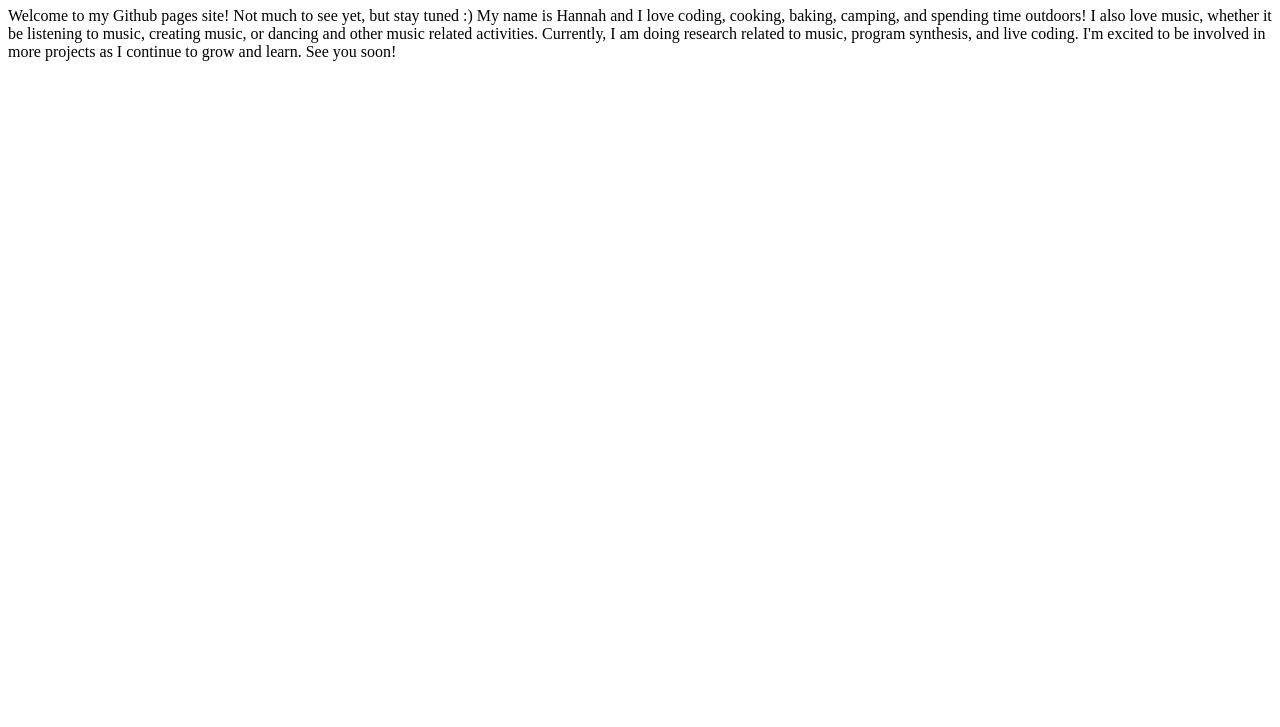
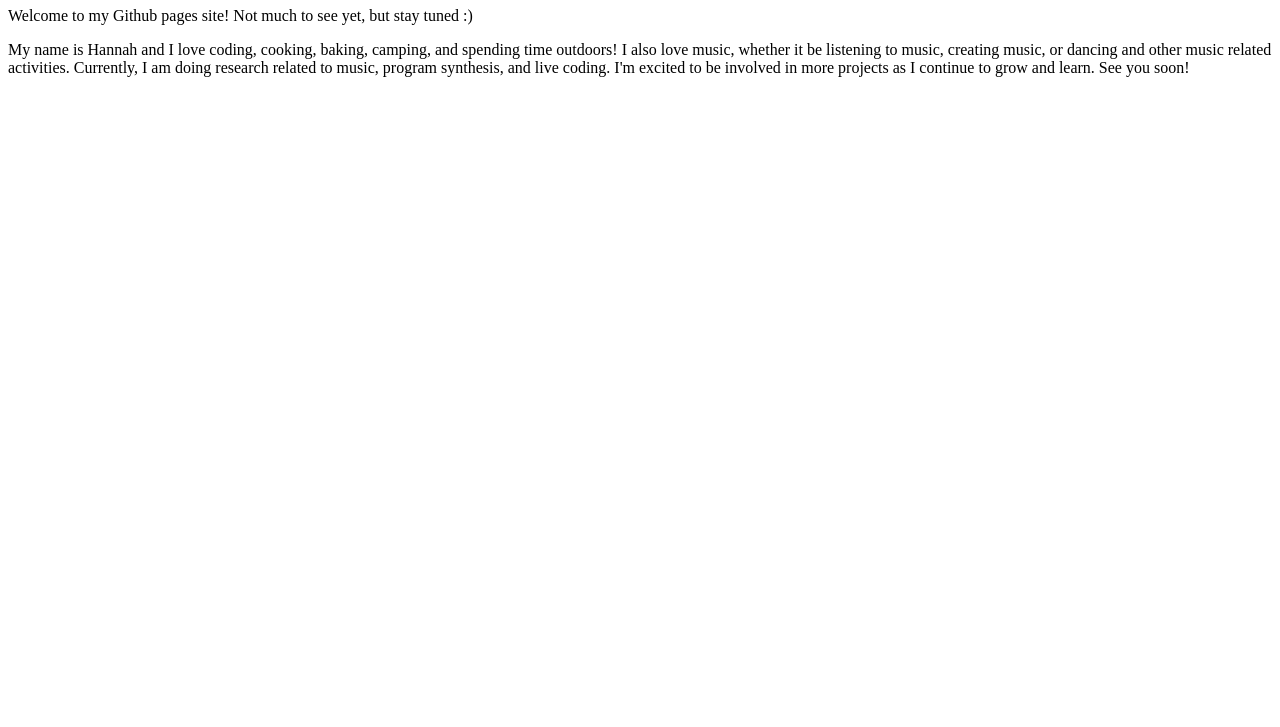
Before and after one commit to hannahcmacias/hannahcmacias.github.io, a plain HTML site: page index.html in a window 1280 px wide. Shown: the part 73-800 px from the top of the page. Drawn offline with Linux system fonts and the light colour scheme.

Commit message:
Update index.html

```diff
--- a/index.html
+++ b/index.html
@@ -5,13 +5,12 @@
     </head>
     <body>
         <h1>Hello world!</h1>
-        <p>Welcome to my Github pages site! Not much to see yet, but stay tuned :)
-            My name is Hannah and I love coding, cooking, baking, camping, and
-            spending time outdoors! I also love music, whether it be listening
-            to music, creating music, or dancing and other music related activities.
-            Currently, I am doing research related to music, program synthesis, and
-            live coding. I'm excited to be involved in more projects as I continue
-            to grow and learn. See you soon!
-        </p>
+        <p>Welcome to my Github pages site! Not much to see yet, but stay tuned :)</p>
+        <p>My name is Hannah and I love coding, cooking, baking, camping, and
+        spending time outdoors! I also love music, whether it be listening
+        to music, creating music, or dancing and other music related activities.
+        Currently, I am doing research related to music, program synthesis, and
+        live coding. I'm excited to be involved in more projects as I continue
+        to grow and learn. See you soon!</p>
     </body>
 </html>
```
